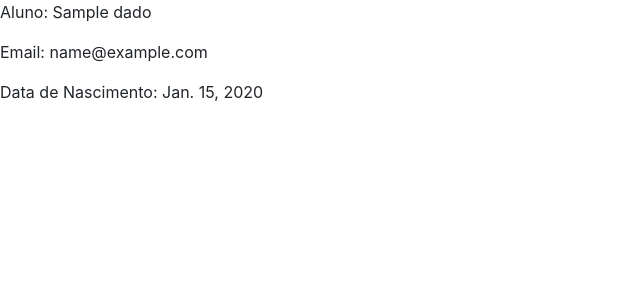
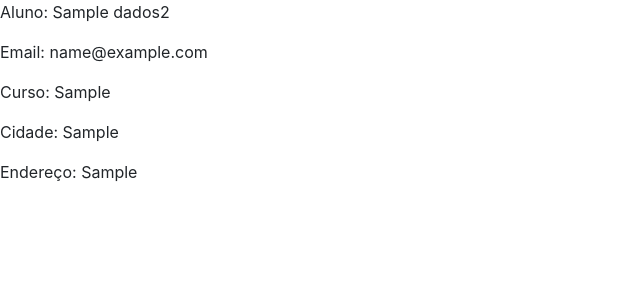
Before and after one commit to Arcavega/atividade, a Django app: page /alunos/ in a window 1280 px wide. Shown: the top 300 px of the page, without its empty margins (0-640 px from the left). Run offline with Django 5.2, Linux system fonts and the light colour scheme; tables that the repository leaves empty hold one stand-in row (values such as "Sample post"); some libraries are stand-ins or nearby versions.

Commit message:
atividade correção

```diff
--- a/alunos/admin.py
+++ b/alunos/admin.py
@@ -1,4 +1,4 @@
 from django.contrib import admin
 from .models import *
 
-admin.site.register(dados)
+admin.site.register(dados2)
--- a/alunos/models.py
+++ b/alunos/models.py
@@ -1,14 +1,16 @@
 from django.db import models
+from django import forms
 
 # Create your models here.
 
-class dados(models.Model):
+
+
+class dados2(models.Model):
     nome = models.CharField(max_length=200)
     email = models.EmailField()
-    dn = models.DateField()
     endereço = models.CharField(max_length=200)
-    cidade = models.CharField(max_length=200)
-    curso = models.BooleanField(max_length=200)
+    cidade = models.CharField(max_length=300)
+    curso = models.CharField(max_length=300)
     img = models.ImageField(upload_to="./Imagens/", null=True)
 
 
--- a/alunos/templates/dados.html
+++ b/alunos/templates/dados.html
@@ -1,9 +1,12 @@
 {% extends 'index.html' %}
 {% block conteudo %}
-    {% for aluno in dados%}
+    {% for aluno in dados2%}
         <p>Aluno: {{ aluno.nome }}</p>
         <p>Email: {{ aluno.email }}</p>
-        <p>Data de Nascimento: {{ aluno.dn }}</p>
-        <img src="{{ dados.img.url }}" alt="{{ dados.nome }}">
+        <p>Curso: {{aluno.curso}}</p>
+        <p>Cidade: {{aluno.cidade}}</p>
+        <p>Endereço: {{aluno.endereço}}</p>
+
+        <img src="{{ dados1.img.url }}" alt="{{ dados1.nome }}">
     {% endfor %}
 {% endblock %}
--- a/alunos/views.py
+++ b/alunos/views.py
@@ -1,12 +1,12 @@
 from django.shortcuts import render, redirect
-from .models import dados
+from .models import *
 from .forms import *
 # Create your views here.
 
 def perfil(request, *args, **kwargs):
-    alunos = dados.objects.all()
+    alunos = dados2.objects.all()
     context = {
-        'dados': alunos
+        'dados2': alunos
     }
     return render(request, "dados.html", context=context)
 
```
Also changed, not shown: alunos/forms.py (+5 -4 lines), alunos/migrations/0002_dados1.py (added), alunos/migrations/0003_delete_dados.py (added), alunos/migrations/0004_remove_dados1_dn_alter_dados1_curso.py (added), alunos/migrations/0005_remove_dados1_cidade_remove_dados1_curso.py (added), alunos/migrations/0006_dados2_delete_dados1.py (added).
